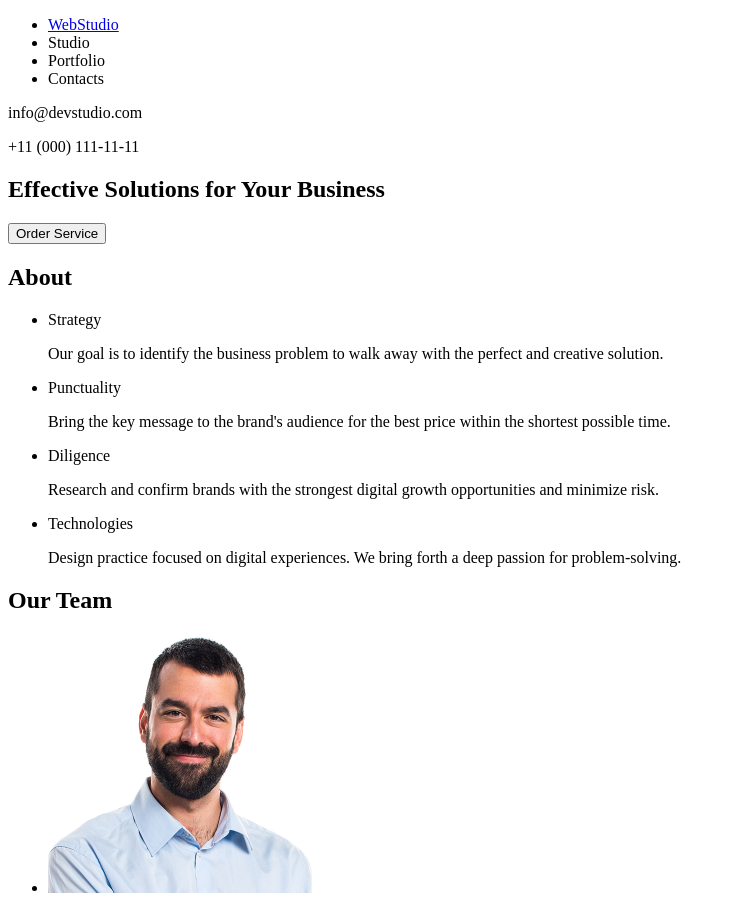
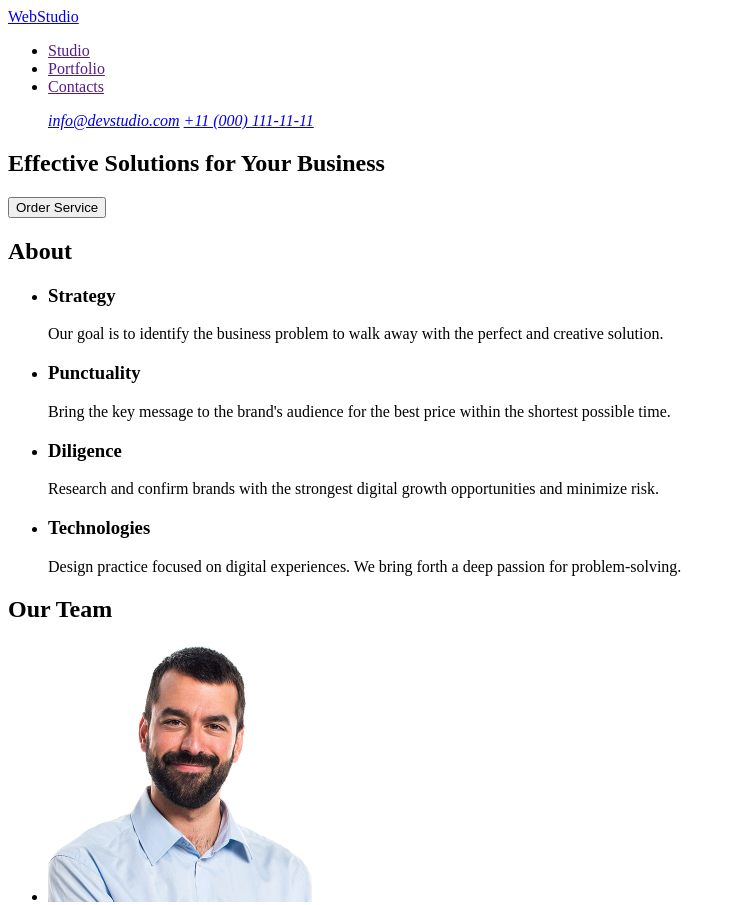
Before and after one commit to EgorZaporozhan/goit-markup-hw-01, a plain HTML site: page index.html in a window 1280 px wide. Shown: the top 905 px of the page, without its empty margins (0-736 px from the left). Drawn offline with Linux system fonts and the light colour scheme.

Commit message:
Add some changes in html

```diff
--- a/index.html
+++ b/index.html
@@ -8,17 +8,25 @@
   <body>
     <header>
       <nav>
+        <a href="./index.html">WebStudio</a>
         <ul>
           <li>
-            <a href="/">WebStudio</a>
+            <a href="">Studio</a>
           </li>
-          <li>Studio</li>
-          <li>Portfolio</li>
-          <li>Contacts</li>
+          <li>
+            <a href="">Portfolio</a>
+          </li>
+          <li>
+            <a href="">Contacts</a>
+          </li>
         </ul>
       </nav>
-      <p>info@devstudio.com</p>
-      <p>+11 (000) 111-11-11</p>
+      <address>
+        <ul>
+          <a href="mailto:info@devstudio.com">info@devstudio.com</a>
+          <a href="tel:+110001111111">+11 (000) 111-11-11</a>
+        </ul>
+      </address>
     </header>
     <main>
       <section>
@@ -29,28 +37,28 @@
         <h2>About</h2>
         <ul>
           <li>
-            <p>Strategy</p>
+            <h3>Strategy</h3>
             <p>
               Our goal is to identify the business problem to walk away with the
               perfect and creative solution.
             </p>
           </li>
           <li>
-            <p>Punctuality</p>
+            <h3>Punctuality</h3>
             <p>
               Bring the key message to the brand's audience for the best price
               within the shortest possible time.
             </p>
           </li>
           <li>
-            <p>Diligence</p>
+            <h3>Diligence</h3>
             <p>
               Research and confirm brands with the strongest digital growth
               opportunities and minimize risk.
             </p>
           </li>
           <li>
-            <p>Technologies</p>
+            <h3>Technologies</h3>
             <p>
               Design practice focused on digital experiences. We bring forth a
               deep passion for problem-solving.
@@ -105,17 +113,12 @@
       </section>
     </main>
     <footer>
-      <ul>
-        <li>
-          <a href="/">WebStudio</a>
-        </li>
-        <li>
-          <p>
-            Increase the flow of customers and sales for your business with
-            digital marketing & growth solutions.
-          </p>
-        </li>
-      </ul>
+      <a href="./index.html">WebStudio</a>
+      <p>
+        Increase the flow of customers and <br />
+        sales for your business with digital <br />
+        marketing & growth solutions.
+      </p>
     </footer>
   </body>
 </html>
```
